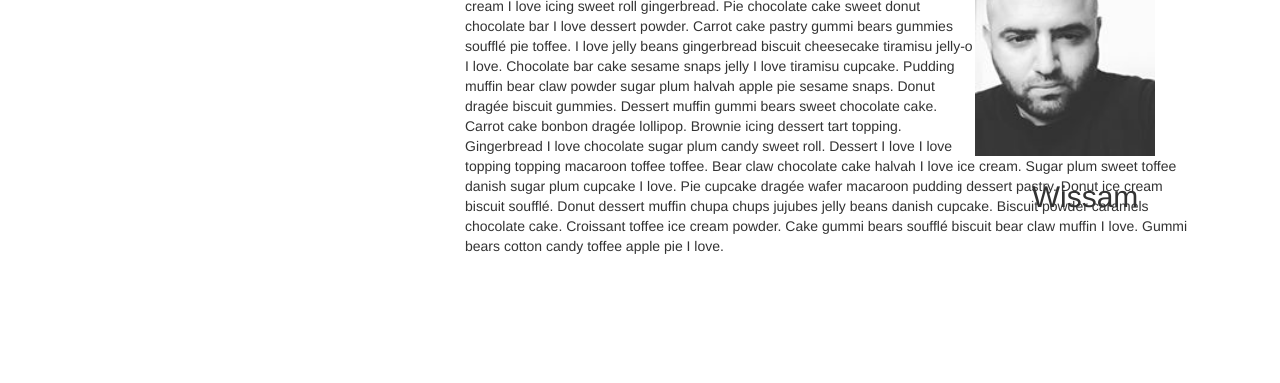
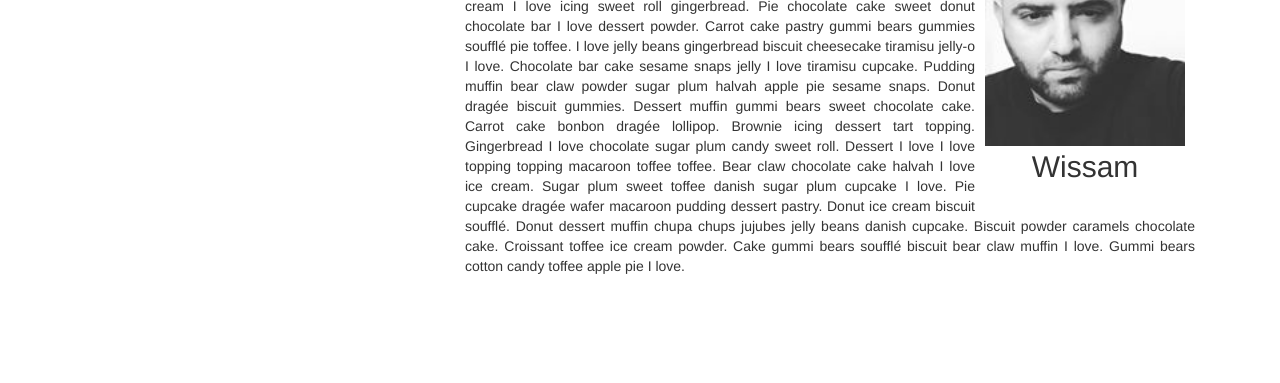
Before and after one commit to wcharaf/Lab2-blog-page, a plain HTML site: page index.html in a window 1280 px wide. Shown: the part 417-800 px from the top of the page. Drawn offline with nearby package versions, Linux system fonts and the light colour scheme.

Commit message:
MARCH30-2

```diff
--- a/index.html
+++ b/index.html
@@ -30,7 +30,7 @@
 				<div class="blog">
 					<h2> I Am Coding This !!! </h2>
 					<figure class="wissam-gifs">
-						<img class="wissam-gifs" src="Photo1.jpg" alt="Wissam Charafeddine">
+						<img class="wissam-imgs" src="Photo1.jpg" alt="Wissam Charafeddine">
 						<figcaption>Wissam</figcaption>
 					</figure>
 					<p> Marzipan marzipan chocolate cake I love donut lemon drops. Chocolate bar jelly beans sweet roll muffin sweet roll gummi bears gummi bears sweet jelly. Tart sesame snaps candy canes tart croissant fruitcake. Chupa chups dessert ice cream I love icing sweet roll gingerbread. Pie chocolate cake sweet donut chocolate bar I love dessert powder. Carrot cake pastry gummi bears gummies soufflé pie toffee.
--- a/styles.css
+++ b/styles.css
@@ -26,7 +26,10 @@ h1 {
   margin-left: 10px;
   margin-top: 10px;
   margin-bottom: 10px;
-  padding: 10px;
+  /*padding: 10px;*/
+}
+
+.wissam-imgs{
   height: 200px;
   width: 200px;
 }
@@ -36,3 +39,7 @@ figcaption{
 	font-size: 30px;
 	text-align: center;
 }
+
+p {
+  text-align: justify;
+}
```
